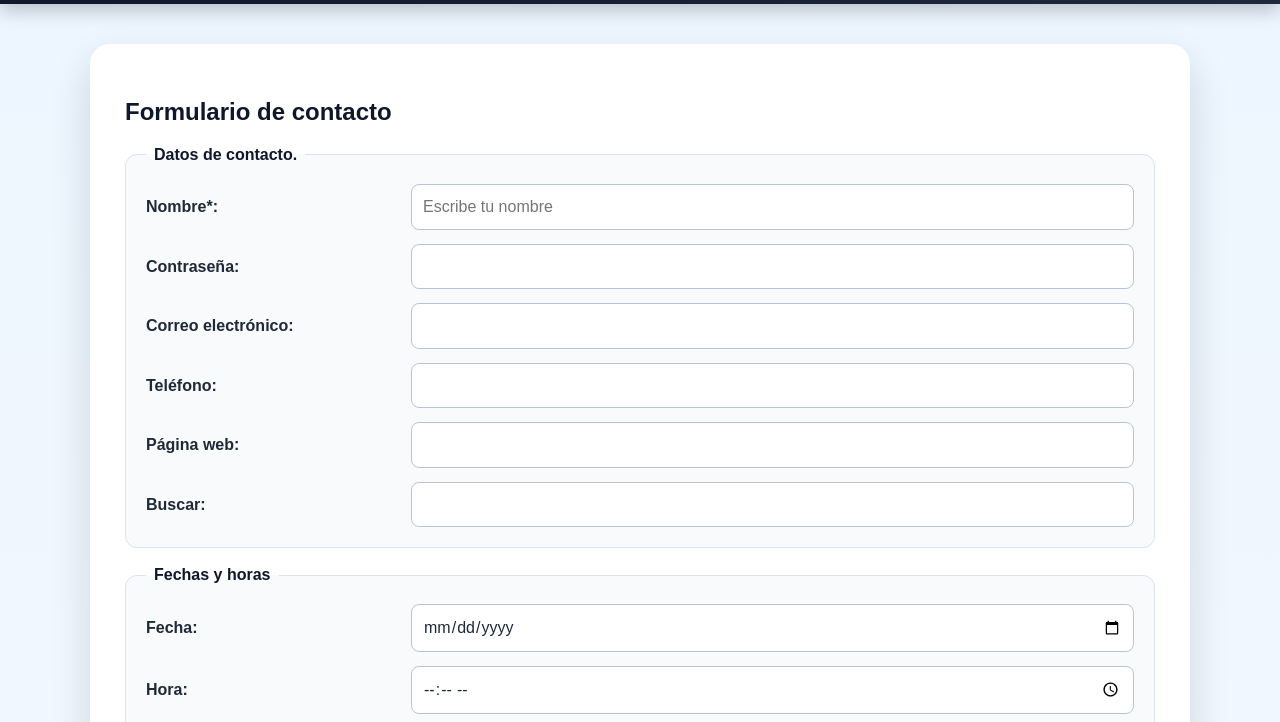
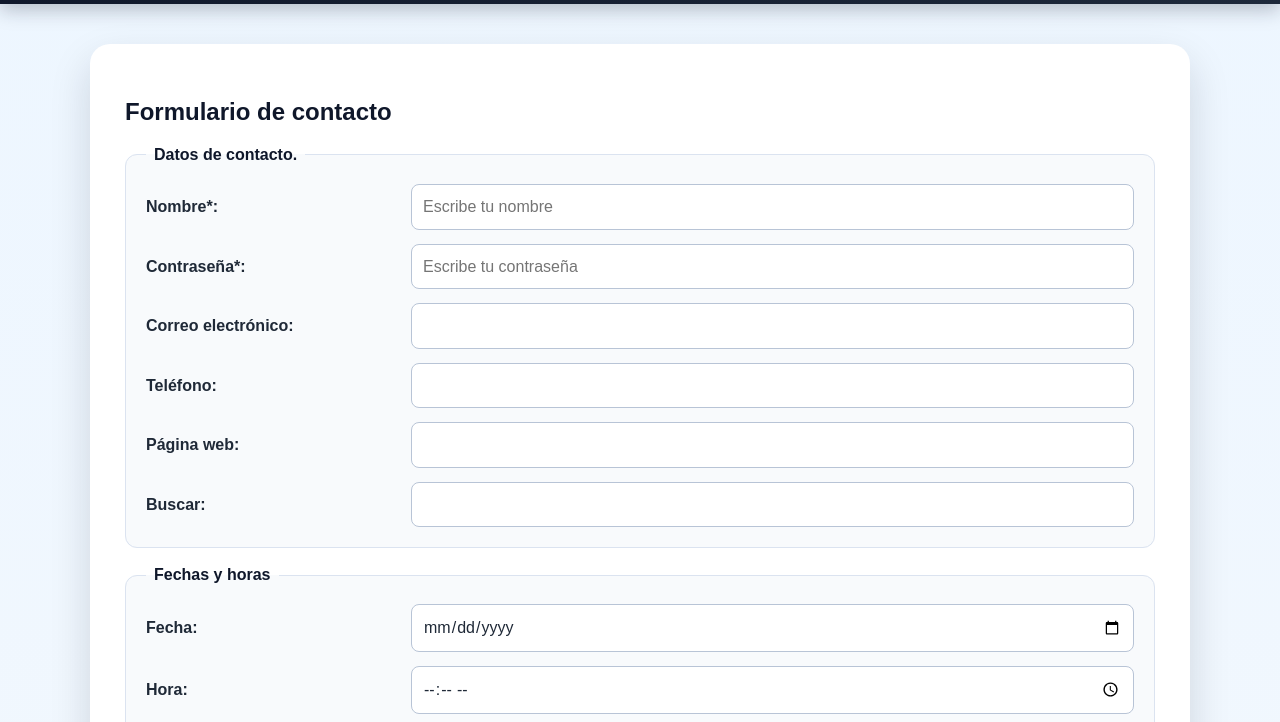
Before and after one commit to juan-fpinf/WEB-LLMM, a plain HTML site: page formulario.html in a window 1280 px wide. Shown: the part 78-800 px from the top of the page. Drawn offline with Linux system fonts and the light colour scheme.

Commit message:
modificacion de horarios.html y formulario.html

```diff
--- a/formulario.html
+++ b/formulario.html
@@ -12,6 +12,7 @@
     <link rel="icon" href="img/icono.png" type="image/png" />
     <link rel="stylesheet" href="css/estilos.css" />
   </head>
+
   <body>
     <!-- HEADER -->
     <div id="header"></div>
@@ -37,8 +38,14 @@
 
           <!-- PASSWORD -->
           <p>
-            <label for="password">Contraseña:</label>
-            <input type="password" id="password" name="password" />
+            <label for="password">Contraseña*:</label>
+            <input
+            type="password"
+            id="password"
+            name="password"
+            placeholder="Escribe tu contraseña"
+            required
+            />
           </p>
 
           <!-- EMAIL -->
```
Also changed, not shown: horarios.html (+1 -1 lines).
